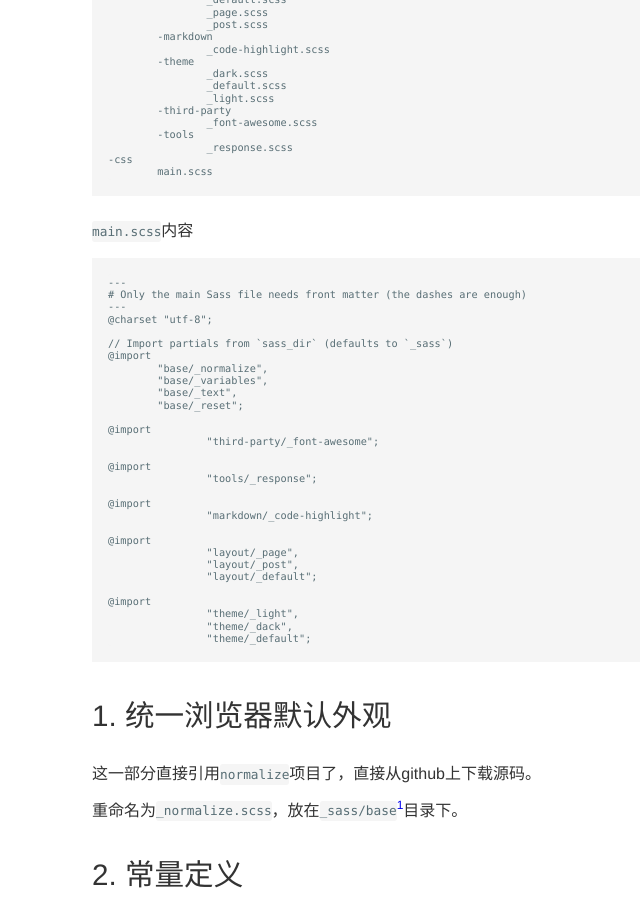
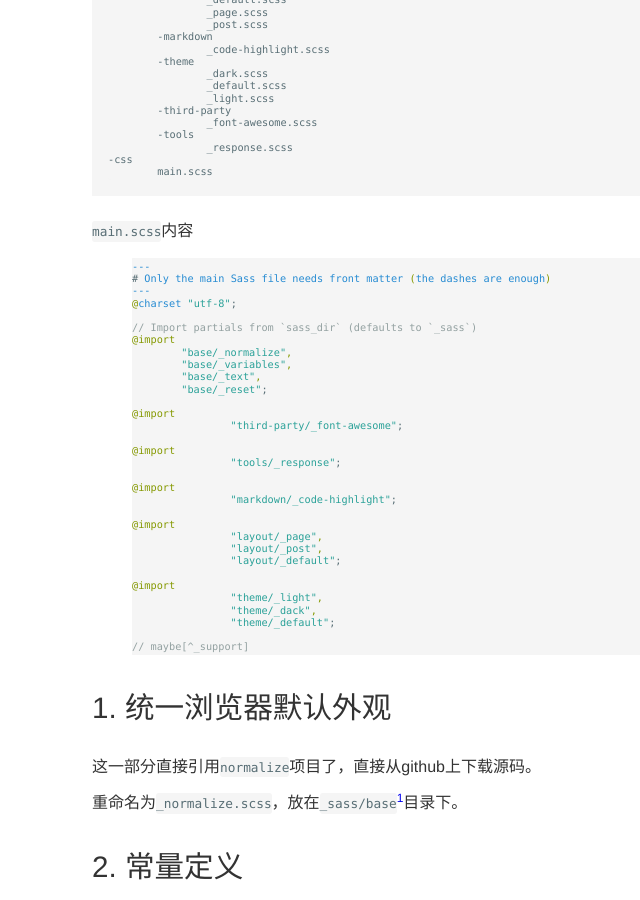
Before and after one commit to tjian123/tjian123.github.io, a Jekyll site: the page built from _posts/2017-03-07-create-myown-blog.md, in a window 1280 px wide and 900 px high, scrolled down 870 px. Shown: the whole window, without its empty margins (68-708 px from the left). Built offline with Jekyll 4.4.1, drawn with Linux system fonts in a browser that asks for light colours.

Commit message:
test hightlight

````diff
--- a/_posts/2017-03-07-create-myown-blog.md
+++ b/_posts/2017-03-07-create-myown-blog.md
@@ -52,7 +52,7 @@ category: Jekyll
 
 `main.scss`内容
 
-```
+{% highlight scss %}
 ---
 # Only the main Sass file needs front matter (the dashes are enough)
 ---
@@ -83,7 +83,9 @@ category: Jekyll
 		"theme/_light",
 		"theme/_dack",
 		"theme/_default";
-```
+
+// maybe[^_support]
+{% endhighlight %}
 
 ### 1. 统一浏览器默认外观
 
@@ -157,3 +159,4 @@ category: Jekyll
 [^grpc_site_url]: 可访问[grpc官网](http://www.grpc.io) 。
 [^_sass]: `scss`源文件存放于此目录。
 [^_drafts]: 还没有编写完成的，以及还没有确定要发布的文章，暂时存放在`_drafts`目录下。
+[^support]: for test
````
